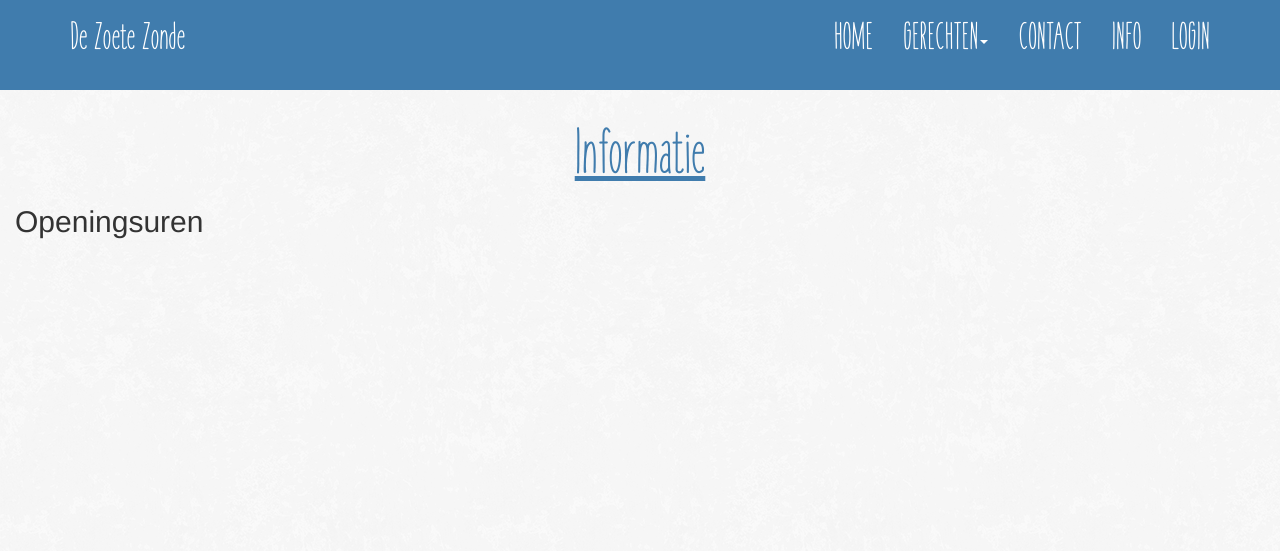
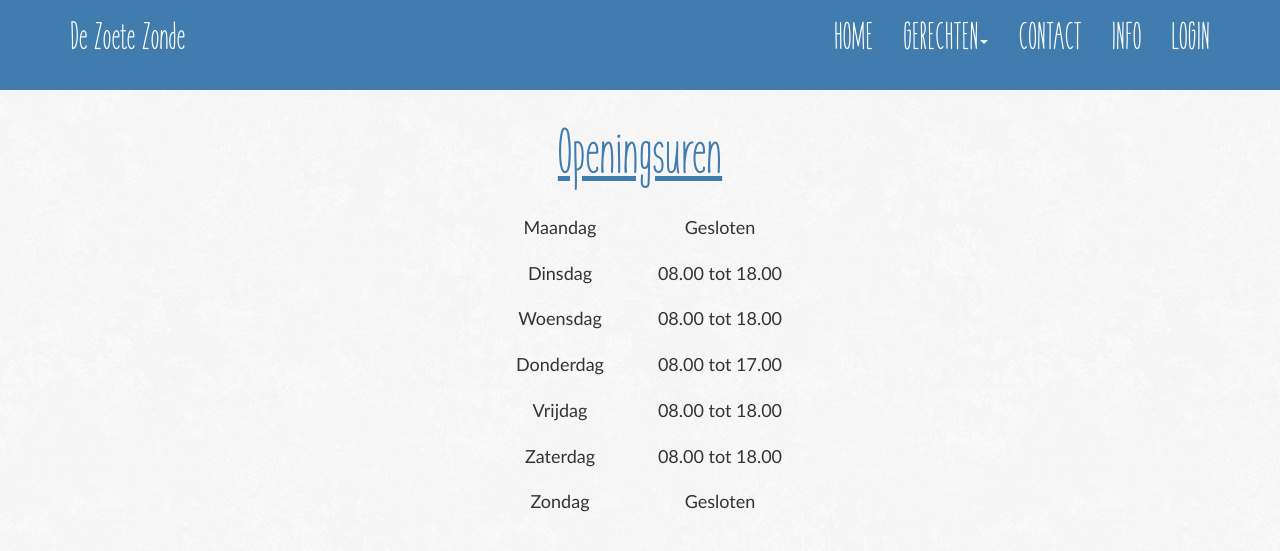
Before and after one commit to Sammerobbroeckx/dezoetezonde, a PHP site: page /index.php?pagina=info in a window 1280 px wide. Shown: the top 551 px of the page. Run offline with PHP 8.4, Linux system fonts and the light colour scheme; some libraries are stand-ins or nearby versions.

Commit message:
nog eens pushen

```diff
--- a/css/style.css
+++ b/css/style.css
@@ -225,10 +225,31 @@ textarea
     font-family: 'DeZoeteZonde';
 }
 
+
+
+#Openingsuren{
+    margin:auto;
+    font-family: 'Gill Sans', 'Gill Sans MT', Calibri, 'Trebuchet MS', sans-serif;
+    font-size: 18px;
+    text-align: center;
+    margin-top: 20px;
+
+}
+
+#Openingsuren th, td{
+    padding:10px;
+    width:160px;
+
+}
+
+
+
+
 .gerechten
 {
     text-align: center;
     font-size: 18px;
+    font-family: 'Gill Sans', 'Gill Sans MT', Calibri, 'Trebuchet MS', sans-serif;
 }
 
 
@@ -248,3 +269,9 @@ textarea
     font-size: 16px;
     font-family: 'Gill Sans', 'Gill Sans MT', Calibri, 'Trebuchet MS', sans-serif;
 }
+
+#Facebook{
+    margin:auto;
+    text-align: center;
+
+}
--- a/views/head.php
+++ b/views/head.php
@@ -24,6 +24,15 @@
         <script src="http://cdn.leafletjs.com/leaflet/v0.7.7/leaflet.js"></script>
 	</head>
 	<body>
+        <div id="fb-root"></div>
+<script>(function(d, s, id) {
+  var js, fjs = d.getElementsByTagName(s)[0];
+  if (d.getElementById(id)) return;
+  js = d.createElement(s); js.id = id;
+  js.src = "//connect.facebook.net/nl_NL/sdk.js#xfbml=1&version=v2.5";
+  fjs.parentNode.insertBefore(js, fjs);
+}(document, 'script', 'facebook-jssdk'));</script>
+
 		<div class="navbar navbar-default navbar-static-top">
 			<div class="container">
 				<div class="navbar-header">
--- a/views/info.php
+++ b/views/info.php
@@ -1,2 +1,38 @@
-<h1 class='PaginaTitel'>Informatie</h1>
-<h2 class='OpeningsurenText'>Openingsuren</h2>
+<h1 class='PaginaTitel'>Openingsuren</h1>
+
+<table id='Openingsuren'>
+  <tr>
+    <td>Maandag</td>
+    <td>Gesloten</td>
+  </tr>
+  <tr>
+    <td>Dinsdag</td>
+    <td>08.00 tot 18.00</td>
+  </tr>
+  <tr>
+    <td>Woensdag</td>
+    <td>08.00 tot 18.00</td>
+  </tr>
+  <tr>
+    <td>Donderdag</td>
+    <td>08.00 tot 17.00</td>
+  </tr>
+  <tr>
+    <td>Vrijdag</td>
+    <td>08.00 tot 18.00</td>
+  </tr>
+  <tr>
+    <td>Zaterdag</td>
+    <td>08.00 tot 18.00</td>
+  </tr>
+  <tr>
+    <td>Zondag</td>
+    <td >Gesloten</td>
+  </tr>
+
+</table>
+<div id='Facebook'>
+<div  class="fb-like" data-href="http://www.dezoetezonde.info/index.html" data-layout="button"
+data-action="like" data-show-faces="false" data-share="false">
+</div>
+</div>
```
